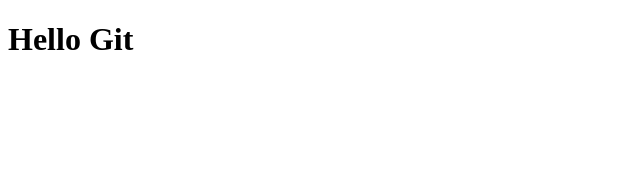
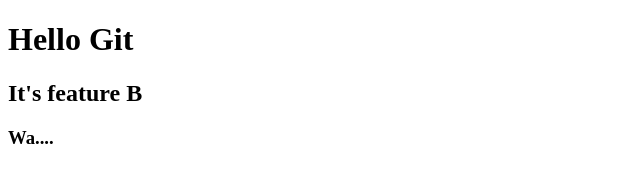
Before and after one commit to k8cchaha/git-pull, a plain HTML site: page index.html in a window 1280 px wide. Shown: the whole page, without its empty margins (0-640 px from the left). Drawn offline with Linux system fonts and the light colour scheme.

Commit message:
complete feature B

```diff
--- a/index.html
+++ b/index.html
@@ -8,5 +8,7 @@
   </head>
   <body>
     <h1>Hello Git</h1>
+    <h2>It's feature B</h2>
+    <h3>Wa....</h3>
   </body>
 </html>
```
